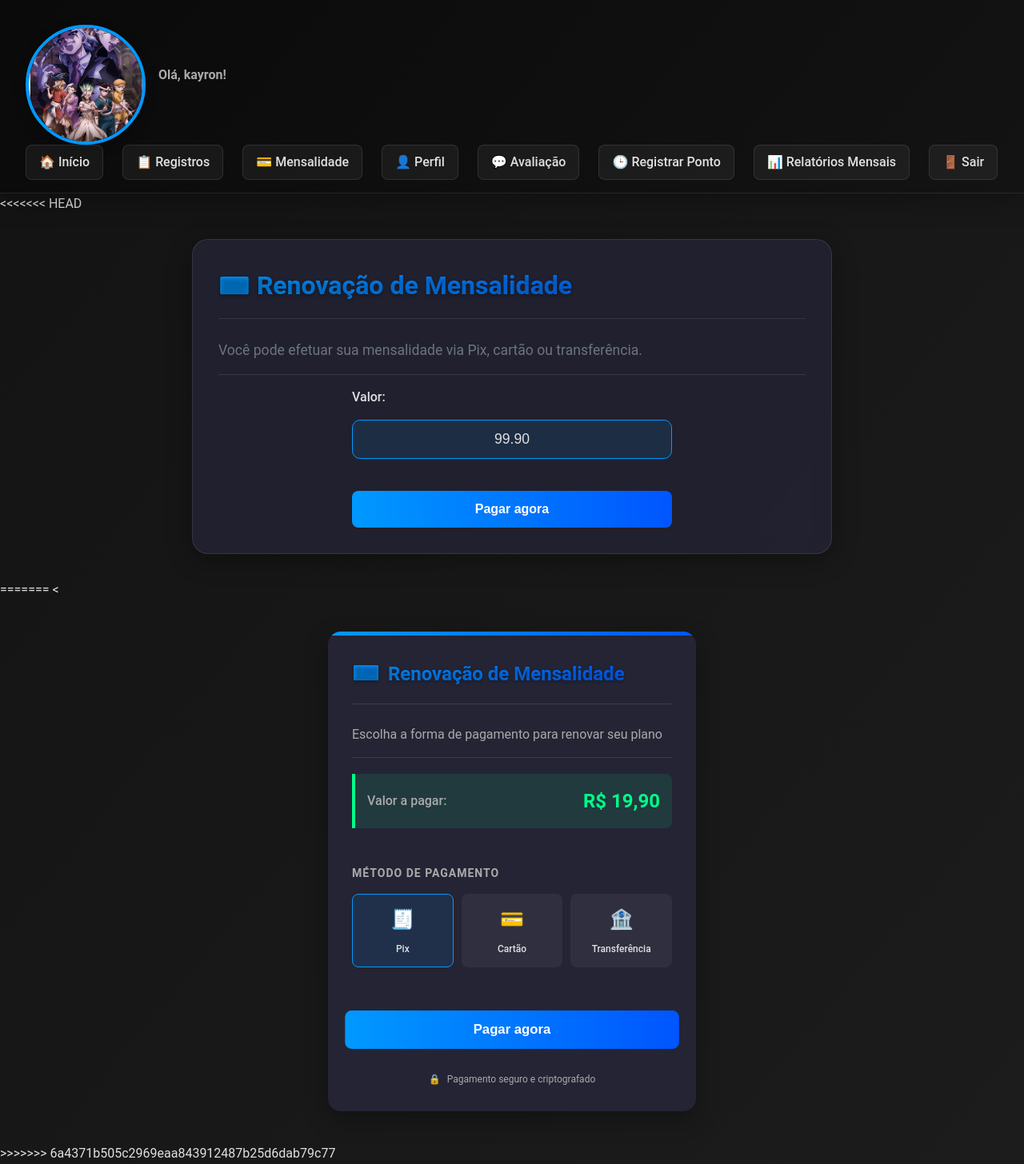
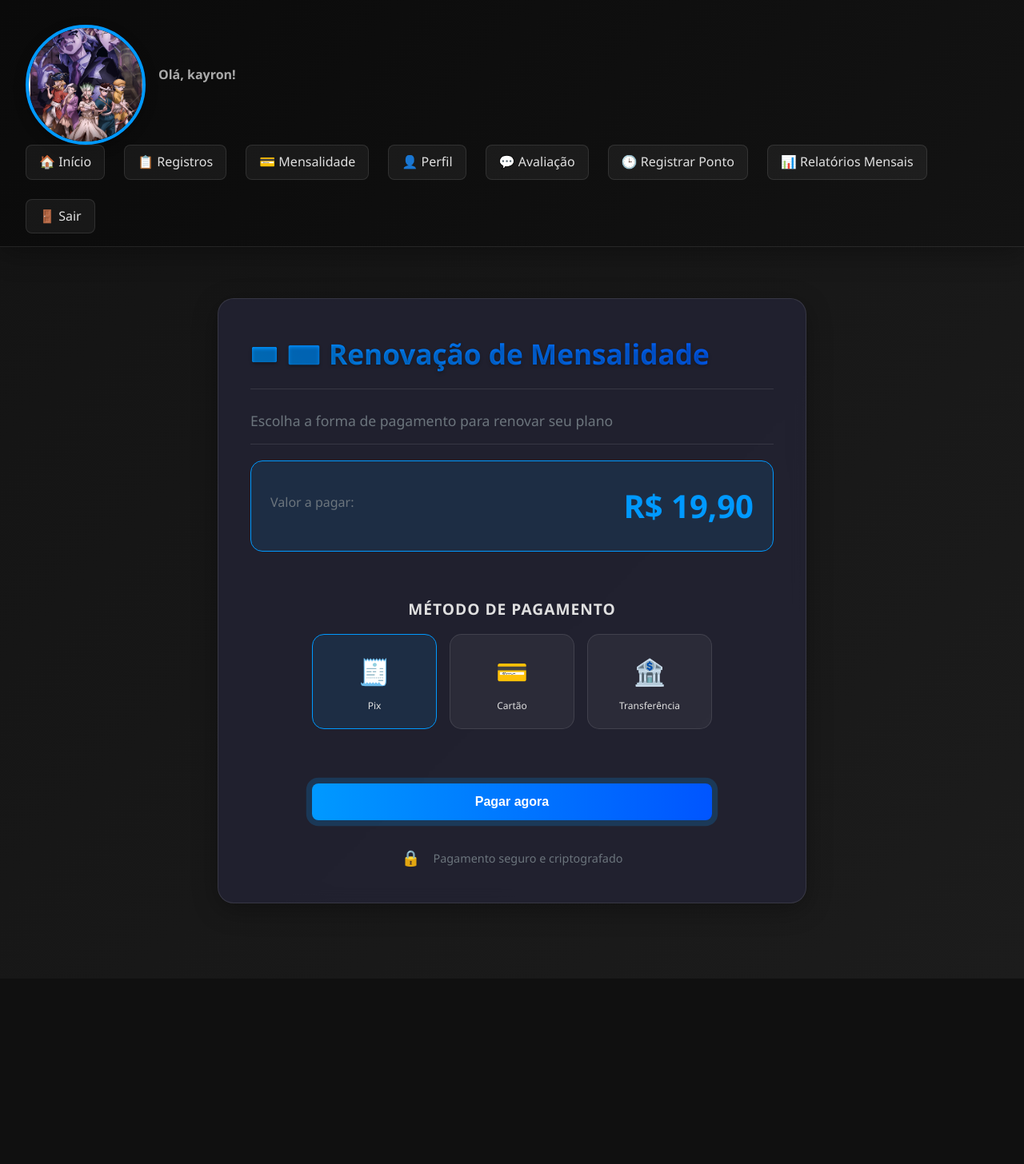
Before and after one commit to Trindadelucas0/projeto2025, a PHP site: page /mensalidade.php in a window 1280 px wide. Shown: the whole page at 80% size. After the commit the page ends 1130 px from the top, so only its background shows below. Run offline with PHP 8.4, Linux system fonts and the light colour scheme; a user stored in the database is signed in; data comes from the database, SQL or seed files in the repository.

Commit message:
ok organização

```diff
--- a/mensalidade.php
+++ b/mensalidade.php
@@ -1,201 +1,10 @@
 <?php include 'header.php'; ?>
 <?php include 'proteger.php';
 include 'verificar-ativo.php';?>
-<<<<<<< HEAD
 
-<!DOCTYPE html>
-<html lang="pt-BR">
-<head>
-    <meta charset="UTF-8">
-    <meta name="viewport" content="width=device-width, initial-scale=1.0">
-    <title>Renovação de Mensalidade</title>
-    <style>
-        /* Variáveis de cores e estilos */
-        :root {
-            --primary-color: #0099ff;
-            --secondary-color: #0055ff;
-            --gradient: linear-gradient(130deg, #131313, #1c1c1c);
-            --gradient-primary: linear-gradient(45deg, #0099ff, #0055ff);
-            --gradient-dark: linear-gradient(130deg, #0a0a0a, #131313);
-            --text-color: #e0e0e0;
-            --light-text: #6c757d;
-            --background-color: #131313;
-            --card-bg: rgba(36, 36, 53, 0.8);
-            --card-shadow: 0 8px 32px rgba(0, 0, 0, 0.3);
-            --transition: all 0.4s cubic-bezier(0.4, 0, 0.2, 1);
-            --success-color: #00ff88;
-            --error-color: #ff4444;
-            --glass-bg: rgba(255, 255, 255, 0.05);
-            --glass-border: rgba(255, 255, 255, 0.1);
-        }
-
-        /* Reset e estilos base */
-        * {
-            margin: 0;
-            padding: 0;
-            box-sizing: border-box;
-        }
-
-        body {
-            font-family: 'Roboto', sans-serif;
-            line-height: 1.6;
-            color: var(--text-color);
-            background: var(--gradient);
-            min-height: 100vh;
-            overflow-x: hidden;
-        }
-
-        /* Container principal */
-        .container {
-            max-width: 800px;
-            margin: 2rem auto;
-            padding: 2rem;
-            background: var(--card-bg);
-            border-radius: 20px;
-            box-shadow: var(--card-shadow);
-            border: 1px solid var(--glass-border);
-            backdrop-filter: blur(10px);
-            position: relative;
-            overflow: hidden;
-        }
-
-        .container::before {
-            content: '';
-            position: absolute;
-            top: 0;
-            left: 0;
-            right: 0;
-            height: 3px;
-            background: var(--gradient-primary);
-            transform: scaleX(0);
-            transform-origin: left;
-            transition: var(--transition);
-        }
-
-        .container:hover::before {
-            transform: scaleX(1);
-        }
-
-        /* Título da página */
-        h2 {
-            color: var(--primary-color);
-            font-size: 2rem;
-            margin-bottom: 1rem;
-            text-align: center;
-            background: var(--gradient-primary);
-            -webkit-background-clip: text;
-            -webkit-text-fill-color: transparent;
-            text-shadow: 0 2px 4px rgba(0, 0, 0, 0.3);
-        }
-
-        /* Descrição */
-        p {
-            color: var(--light-text);
-            text-align: center;
-            margin-bottom: 2rem;
-            font-size: 1.1rem;
-        }
-
-        /* Formulário */
-        form {
-            max-width: 400px;
-            margin: 0 auto;
-        }
-
-        .form-group {
-            margin-bottom: 1.5rem;
-        }
-
-        label {
-            display: block;
-            margin-bottom: 0.5rem;
-            color: var(--text-color);
-            font-weight: 500;
-        }
-
-        input {
-            width: 100%;
-            padding: 0.8rem 1rem;
-            border-radius: 10px;
-            border: 1px solid var(--glass-border);
-            background: var(--glass-bg);
-            color: var(--text-color);
-            font-size: 1.1rem;
-            text-align: center;
-            transition: var(--transition);
-        }
-
-        input:focus {
-            outline: none;
-            border-color: var(--primary-color);
-            box-shadow: 0 0 0 2px rgba(0, 153, 255, 0.2);
-        }
-
-        input[readonly] {
-            background: rgba(0, 153, 255, 0.1);
-            border-color: var(--primary-color);
-            font-weight: 500;
-        }
-
-        /* Botão */
-        button {
-            width: 100%;
-            padding: 1rem;
-            background: var(--gradient-primary);
-            color: white;
-            border: none;
-            border-radius: 10px;
-            font-size: 1.1rem;
-            font-weight: 500;
-            cursor: pointer;
-            transition: var(--transition);
-            margin-top: 1rem;
-        }
-
-        button:hover {
-            transform: translateY(-3px);
-            box-shadow: 0 8px 20px rgba(0, 153, 255, 0.4);
-        }
-
-        /* Responsividade */
-        @media screen and (max-width: 768px) {
-            .container {
-                margin: 1rem;
-                padding: 1.5rem;
-            }
-
-            h2 {
-                font-size: 1.8rem;
-            }
-
-            p {
-                font-size: 1rem;
-            }
-
-            input {
-                font-size: 1rem;
-            }
-        }
-    </style>
-</head>
-<body>
 <div class="container">
-        <h2>💳 Renovação de Mensalidade</h2>
-        <p>Você pode efetuar sua mensalidade via Pix, cartão ou transferência.</p>
-        <form method="POST" action="mensalidade.php">
-            <div class="form-group">
-                <label for="valor">Valor:</label>
-                <input type="text" id="valor" name="valor" value="99.90" readonly>
-            </div>
-            <button type="submit">Pagar agora</button>
-        </form>
-    </div>
-</body>
-</html>
-=======
-<<div class="payment-container">
     <div class="payment-card">
-    <h2 class="payment-title">Renovação de Mensalidade</h2>
+        <h2 class="payment-title">💳 Renovação de Mensalidade</h2>
         <p class="payment-subtitle">Escolha a forma de pagamento para renovar seu plano</p>
 
         <div class="value-display">
@@ -235,4 +44,252 @@ include 'verificar-ativo.php';?>
         </div>
     </div>
 </div>
->>>>>>> 6a4371b505c2969eaa843912487b25d6dab79c77
+
+<style>
+    /* Variáveis de cores e estilos */
+    :root {
+        --primary-color: #0099ff;
+        --secondary-color: #0055ff;
+        --gradient: linear-gradient(130deg, #131313, #1c1c1c);
+        --gradient-primary: linear-gradient(45deg, #0099ff, #0055ff);
+        --gradient-dark: linear-gradient(130deg, #0a0a0a, #131313);
+        --text-color: #e0e0e0;
+        --light-text: #6c757d;
+        --background-color: #131313;
+        --card-bg: rgba(36, 36, 53, 0.8);
+        --card-shadow: 0 8px 32px rgba(0, 0, 0, 0.3);
+        --transition: all 0.4s cubic-bezier(0.4, 0, 0.2, 1);
+        --success-color: #00ff88;
+        --error-color: #ff4444;
+        --glass-bg: rgba(255, 255, 255, 0.05);
+        --glass-border: rgba(255, 255, 255, 0.1);
+    }
+
+    /* Container principal */
+    .container {
+        max-width: 800px;
+        margin: 2rem auto;
+        padding: 2rem;
+    }
+
+    /* Card de pagamento */
+    .payment-card {
+        background: var(--card-bg);
+        border-radius: 20px;
+        box-shadow: var(--card-shadow);
+        border: 1px solid var(--glass-border);
+        backdrop-filter: blur(10px);
+        padding: 2.5rem;
+        position: relative;
+        overflow: hidden;
+    }
+
+    .payment-card::before {
+        content: '';
+        position: absolute;
+        top: 0;
+        left: 0;
+        right: 0;
+        height: 3px;
+        background: var(--gradient-primary);
+        transform: scaleX(0);
+        transform-origin: left;
+        transition: var(--transition);
+    }
+
+    .payment-card:hover::before {
+        transform: scaleX(1);
+    }
+
+    /* Título e subtítulo */
+    .payment-title {
+        color: var(--primary-color);
+        font-size: 2.2rem;
+        margin-bottom: 1rem;
+        text-align: center;
+        background: var(--gradient-primary);
+        -webkit-background-clip: text;
+        -webkit-text-fill-color: transparent;
+        text-shadow: 0 2px 4px rgba(0, 0, 0, 0.3);
+    }
+
+    .payment-subtitle {
+        color: var(--light-text);
+        text-align: center;
+        margin-bottom: 2rem;
+        font-size: 1.1rem;
+    }
+
+    /* Exibição do valor */
+    .value-display {
+        background: rgba(0, 153, 255, 0.1);
+        border: 1px solid var(--primary-color);
+        border-radius: 15px;
+        padding: 1.5rem;
+        margin-bottom: 2rem;
+        text-align: center;
+    }
+
+    .value-label {
+        display: block;
+        color: var(--light-text);
+        font-size: 1rem;
+        margin-bottom: 0.5rem;
+    }
+
+    .value-amount {
+        display: block;
+        color: var(--primary-color);
+        font-size: 2.5rem;
+        font-weight: 700;
+    }
+
+    /* Formulário de pagamento */
+    .payment-form {
+        max-width: 500px;
+        margin: 0 auto;
+    }
+
+    /* Métodos de pagamento */
+    .payment-methods {
+        margin-bottom: 2rem;
+    }
+
+    .methods-title {
+        color: var(--text-color);
+        font-size: 1.2rem;
+        margin-bottom: 1rem;
+        text-align: center;
+    }
+
+    .methods-grid {
+        display: grid;
+        grid-template-columns: repeat(3, 1fr);
+        gap: 1rem;
+    }
+
+    .method-option {
+        background: var(--glass-bg);
+        border: 1px solid var(--glass-border);
+        border-radius: 15px;
+        padding: 1.2rem;
+        text-align: center;
+        cursor: pointer;
+        transition: var(--transition);
+    }
+
+    .method-option:hover {
+        transform: translateY(-5px);
+        border-color: var(--primary-color);
+    }
+
+    .method-option.active {
+        background: rgba(0, 153, 255, 0.1);
+        border-color: var(--primary-color);
+    }
+
+    .method-icon {
+        font-size: 2rem;
+        margin-bottom: 0.5rem;
+        display: block;
+    }
+
+    .method-name {
+        color: var(--text-color);
+        font-weight: 500;
+    }
+
+    /* Botão de pagamento */
+    .btn-payment {
+        width: 100%;
+        padding: 1.2rem;
+        background: var(--gradient-primary);
+        color: white;
+        border: none;
+        border-radius: 15px;
+        font-size: 1.2rem;
+        font-weight: 500;
+        cursor: pointer;
+        transition: var(--transition);
+        margin-top: 1rem;
+        position: relative;
+        overflow: hidden;
+    }
+
+    .btn-payment:hover {
+        transform: translateY(-3px);
+        box-shadow: 0 8px 20px rgba(0, 153, 255, 0.4);
+    }
+
+    .btn-payment.pulse {
+        animation: pulse 2s infinite;
+    }
+
+    @keyframes pulse {
+        0% {
+            box-shadow: 0 0 0 0 rgba(0, 153, 255, 0.7);
+        }
+        70% {
+            box-shadow: 0 0 0 10px rgba(0, 153, 255, 0);
+        }
+        100% {
+            box-shadow: 0 0 0 0 rgba(0, 153, 255, 0);
+        }
+    }
+
+    /* Badge de segurança */
+    .security-badge {
+        display: flex;
+        align-items: center;
+        justify-content: center;
+        margin-top: 2rem;
+        color: var(--light-text);
+        font-size: 0.9rem;
+    }
+
+    .security-icon {
+        margin-right: 0.5rem;
+        font-size: 1.2rem;
+    }
+
+    /* Responsividade */
+    @media screen and (max-width: 768px) {
+        .container {
+            margin: 1rem;
+            padding: 1rem;
+        }
+
+        .payment-card {
+            padding: 1.5rem;
+        }
+
+        .payment-title {
+            font-size: 1.8rem;
+        }
+
+        .methods-grid {
+            grid-template-columns: 1fr;
+        }
+
+        .value-amount {
+            font-size: 2rem;
+        }
+    }
+</style>
+
+<script>
+    // Adicionar interatividade aos métodos de pagamento
+    document.addEventListener('DOMContentLoaded', function() {
+        const methodOptions = document.querySelectorAll('.method-option');
+
+        methodOptions.forEach(option => {
+            option.addEventListener('click', function() {
+                // Remover classe active de todos os métodos
+                methodOptions.forEach(opt => opt.classList.remove('active'));
+
+                // Adicionar classe active ao método clicado
+                this.classList.add('active');
+            });
+        });
+    });
+</script>
```
Lines whose indentation alone changed are shown as unchanged.
